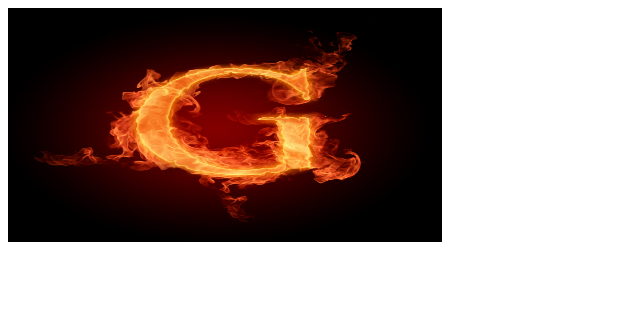
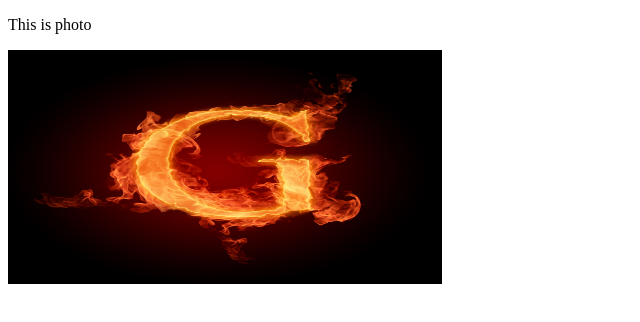
Before and after one commit to vdprog2019/hellofromvdprog2019, a plain HTML site: page index2.html in a window 1280 px wide. Shown: the whole page, without its empty margins (0-640 px from the left). Drawn offline with Linux system fonts and the light colour scheme.

```diff
--- a/index2.html
+++ b/index2.html
@@ -7,6 +7,7 @@
     <title>Document</title>
 </head>
 <body>
-    <img src="1.jpg" width="434px" height="234px">
+        <p>This is photo</p>
+        <img src="1.jpg" width="434" height="234" alt="">
 </body>
 </html>
```
